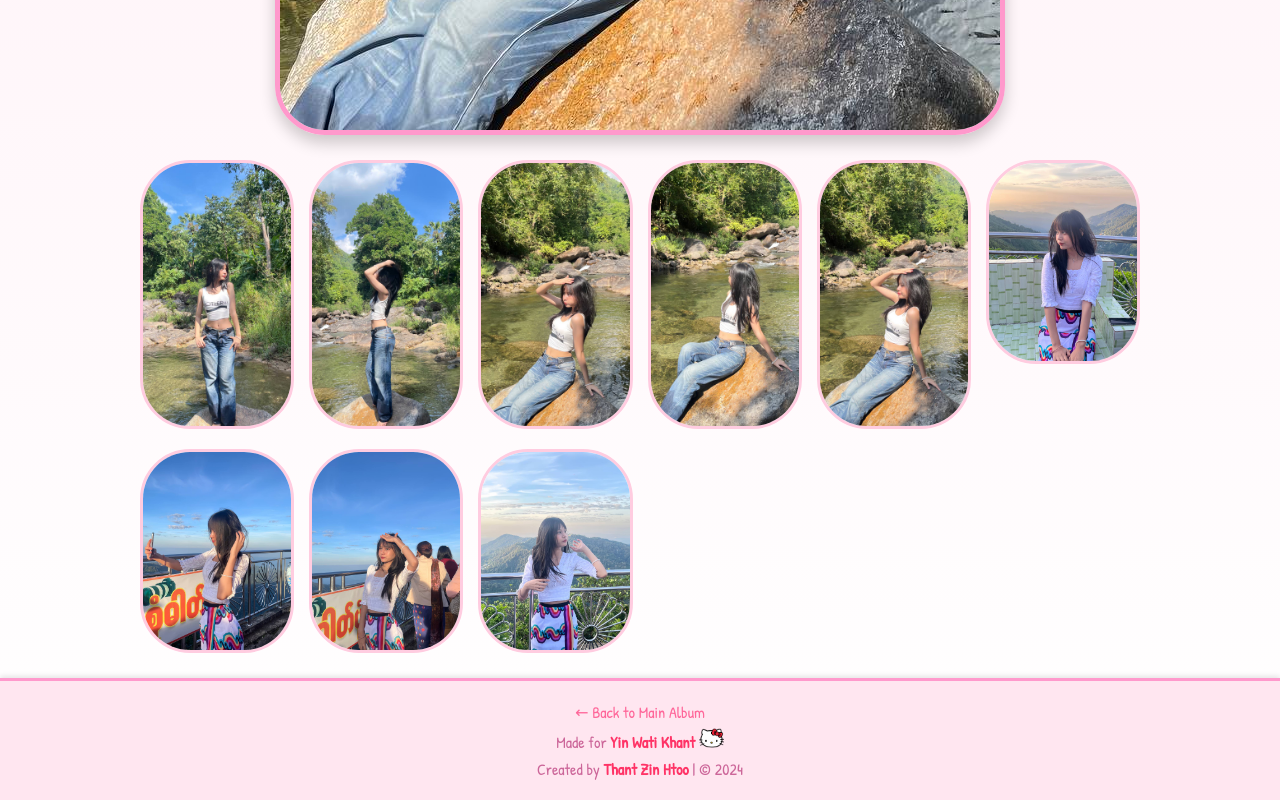
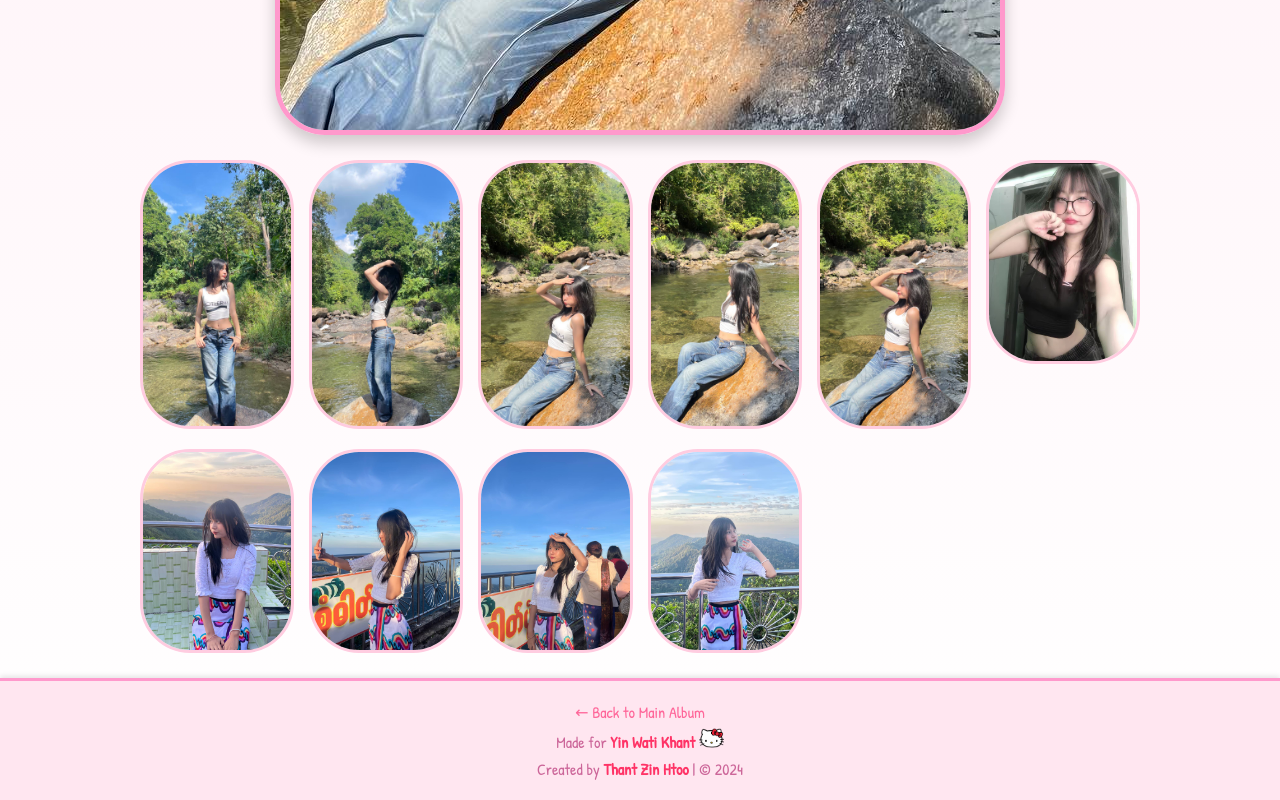
Before and after one commit to miki25220005/yinwati, a plain HTML site: page KHY.html in a window 1280 px wide. Shown: the part 1373-2173 px from the top of the page. Drawn offline with Linux system fonts and the light colour scheme.

Commit message:
Update KHY.html

```diff
--- a/KHY.html
+++ b/KHY.html
@@ -38,6 +38,9 @@
             <img src="My _Wadi_/KHY4.jpg" alt="Myanmar Suit 3">
         </div>
         <div class="thumbnail">
+            <img src="My _Wadi_/home2.jpg" alt="Myanmar Suit 3">
+        </div>
+        <div class="thumbnail">
             <img src="My _Wadi_/KHY5.jpg" alt="Myanmar Suit 3">
         </div>
         <div class="thumbnail">
```
